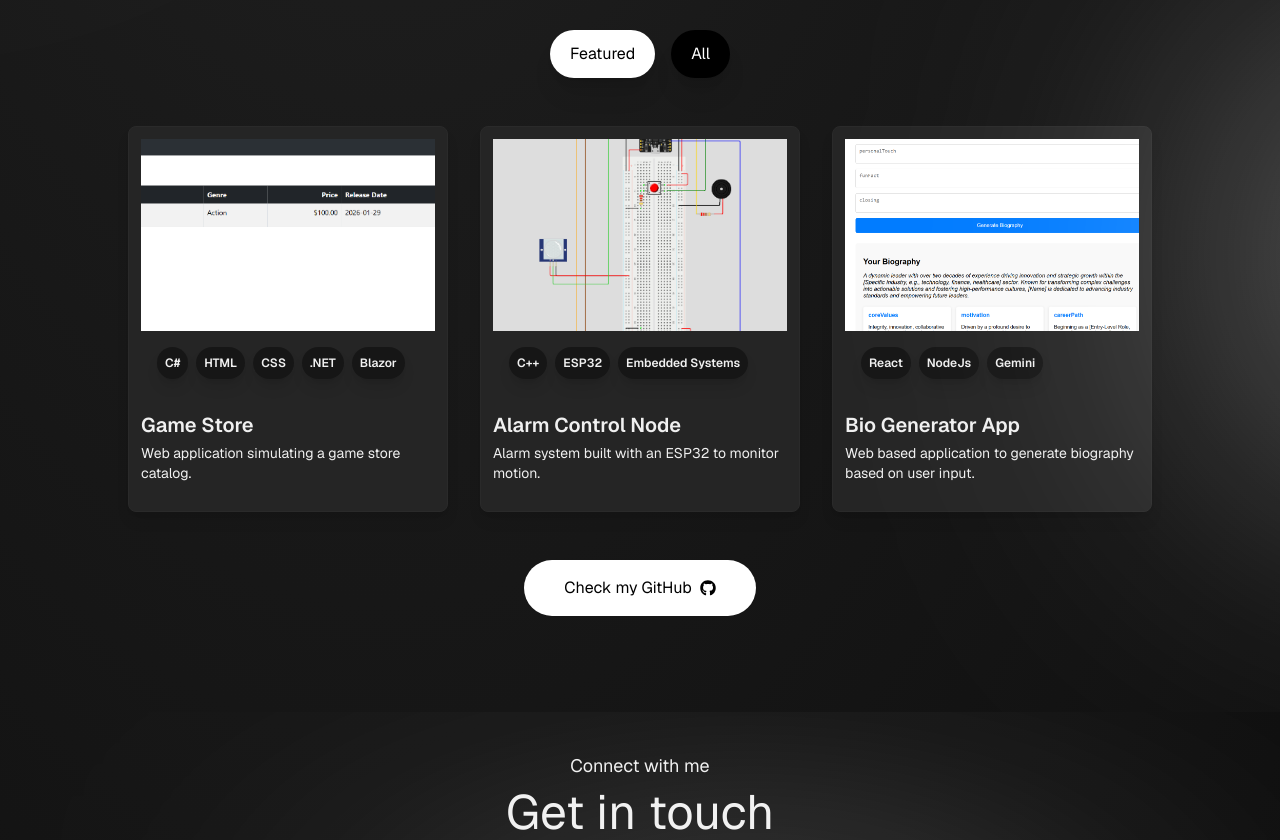
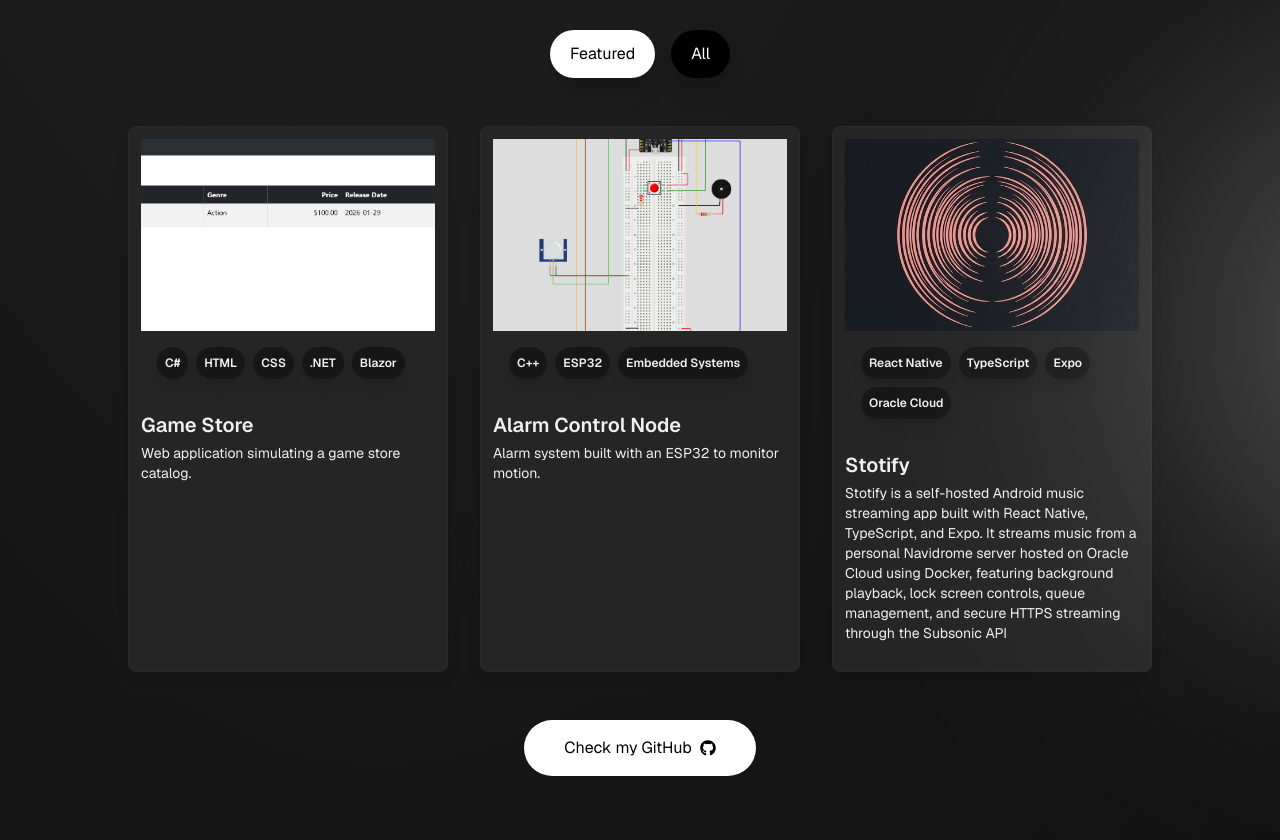
Before and after one commit to Gabriel-MRodrigues/Portfolio, a Next.js app: page / in a window 1280 px wide. Shown: the part 2340-3180 px from the top of the page. Built offline with nearby package versions, Linux system fonts and the light colour scheme.

Commit message:
update: add new project and technologies

```diff
--- a/assets/assets.js
+++ b/assets/assets.js
@@ -18,6 +18,8 @@ import { SiThymeleaf } from 'react-icons/si';
 import { SiBlazor } from 'react-icons/si';
 import { DiJqueryLogo } from 'react-icons/di';
 import { RiNextjsFill } from 'react-icons/ri';
+import { SiMui } from "react-icons/si";
+import { TbBrandReactNative } from "react-icons/tb";
 //Backend
 import { AiOutlineDotNet } from 'react-icons/ai';
 import { FaNodeJs } from 'react-icons/fa';
@@ -27,6 +29,7 @@ import { TbBrandCSharp } from 'react-icons/tb';
 import { FaJava } from 'react-icons/fa';
 import { SiCplusplus } from 'react-icons/si';
 import { FaPhp } from 'react-icons/fa';
+import { SiTypescript } from "react-icons/si";
 //Database
 import { SiMysql } from 'react-icons/si';
 import { DiMsqlServer } from 'react-icons/di';
@@ -42,6 +45,10 @@ import { SiArduino } from 'react-icons/si';
 import { SiPlatformio } from 'react-icons/si';
 import { SiJira } from 'react-icons/si';
 import { SiPostman } from 'react-icons/si';
+import { FaTrello } from "react-icons/fa";
+import { FaWordpress } from "react-icons/fa";
+import { SiExpo } from "react-icons/si";
+import { SiCaddy } from "react-icons/si";
 //Cloud
 import { FaAws } from 'react-icons/fa';
 
@@ -91,6 +98,11 @@ export const skillsList = [
     category: 'frontend',
   },
   {
+    name: 'React Native',
+    icon: <TbBrandReactNative />,
+    category: 'frontend'
+  },
+  {
     name: 'Tailwind CSS',
     icon: <RiTailwindCssFill />,
     category: 'frontend',
@@ -120,6 +132,11 @@ export const skillsList = [
     icon: <RiNextjsFill />,
     category: 'frontend',
   },
+  {
+    name: 'Material UI',
+    icon: <SiMui />,
+    category: 'frontend'
+  },
   //Backend
   {
     name: '.NET',
@@ -129,6 +146,11 @@ export const skillsList = [
   {
     name: 'Node.js',
     icon: <FaNodeJs />,
+    category: 'backend',
+  },
+  {
+    name: 'TypeScript',
+    icon: <SiTypescript />,
     category: 'backend',
   },
   {
@@ -170,11 +192,6 @@ export const skillsList = [
   {
     name: 'MSSQL',
     icon: <DiMsqlServer />,
-    category: 'database',
-  },
-  {
-    name: 'PHP',
-    icon: <FaPhp />,
     category: 'database',
   },
   {
@@ -233,12 +250,37 @@ export const skillsList = [
     icon: <SiPostman />,
     category: 'tools',
   },
+  {
+    name: 'Trello',
+    icon: <FaTrello />,
+    category: 'tools',
+  },
+  {
+    name: 'Wordpress',
+    icon: <FaWordpress />,
+    category: 'tools'
+  },
+  {
+    name: 'Expo',
+    icon: <SiExpo />,
+    category: 'tools'
+  },
+  {
+    name: 'Caddy',
+    icon: <SiCaddy />,
+    category: 'tools'
+  },
   //Cloud
   {
     name: 'AWS',
     icon: <FaAws />,
     category: 'cloud',
   },
+  {
+    name: 'Oracle Cloud',
+    icon: <GrOracle />,
+    category: 'cloud',
+  }
 ];
 
 export const categoryList = [
@@ -246,7 +288,7 @@ export const categoryList = [
   'backend',
   'tools',
   'cloud',
-  'database',
+  'database'
 ];
 
 export const projectList = [
@@ -392,6 +434,16 @@ export const projectList = [
     tags: ['React', 'NodeJs', 'Gemini'],
     demoUrl: '#',
     repo: 'https://github.com/Gabriel-MRodrigues/Bio-Generator-App',
+    featured: 'all',
+  },
+  {
+    id: 15,
+    title: 'Stotify',
+    description: 'Stotify is a self-hosted Android music streaming app built with React Native, TypeScript, and Expo. It streams music from a personal Navidrome server hosted on Oracle Cloud using Docker, featuring background playback, lock screen controls, queue management, and secure HTTPS streaming through the Subsonic API',
+    image: '/projects/stotify_logo.png',
+    tags: ['React Native', 'TypeScript', 'Expo', 'Oracle Cloud'],
+    demoUrl: '#',
+    repo: 'https://github.com/Gabriel-MRodrigues/music-player',
     featured: 'featured',
   },
 ];
```
Also changed, not shown: public/projects/stotify_logo.png (added).
